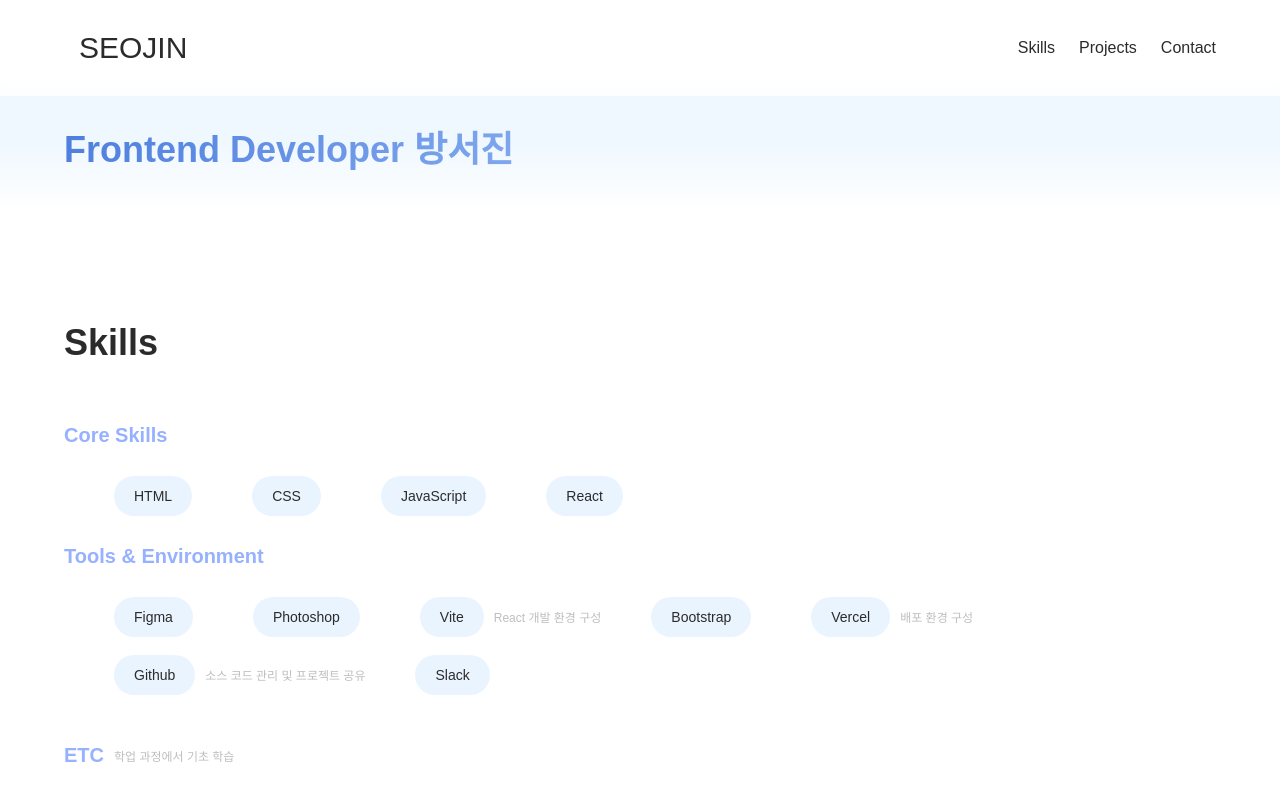
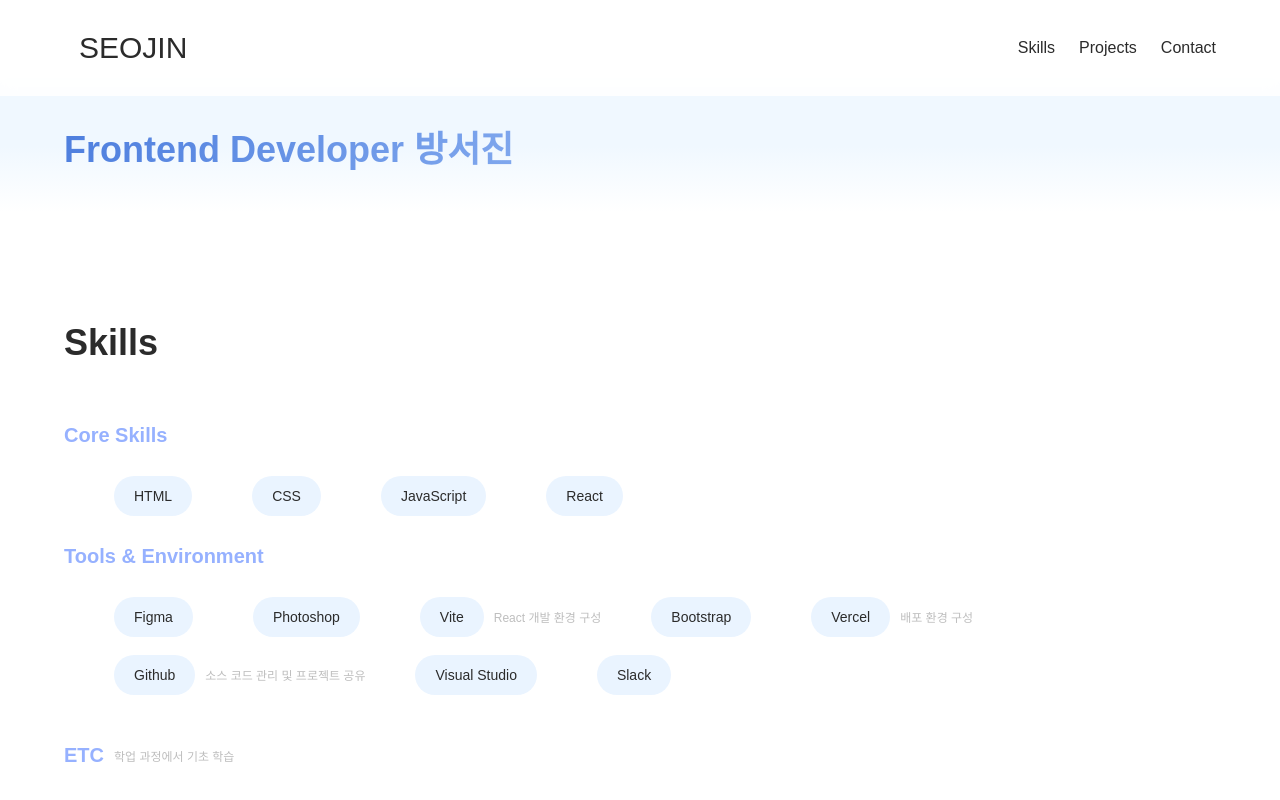
Before and after one commit to BangSeojin/Portfolio, a React (Vite) app: page / in a window 1280 px wide. Shown: the top 800 px of the page. Built offline with nearby package versions, Linux system fonts and the light colour scheme; a web font is replaced by a local one.

Commit message:
update Skills

```diff
--- a/src/components/Skills.jsx
+++ b/src/components/Skills.jsx
@@ -45,6 +45,9 @@ export default function Skills() {
           <li>
             <span className="tag">Github</span>
             <span className="explan">소스 코드 관리 및 프로젝트 공유</span>
+          </li>
+          <li>
+            <span className="tag">Visual Studio</span>
           </li>
           <li>
             <span className="tag">Slack</span>
```
